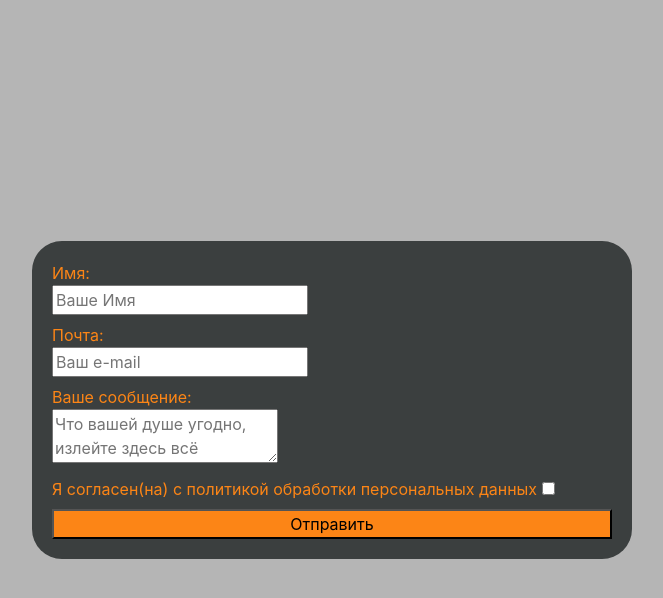
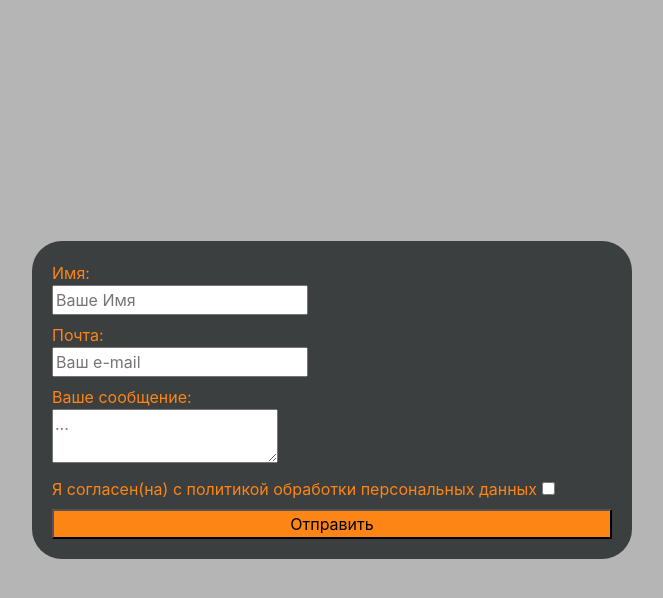
Before and after one commit to Artem1705/web8, a plain HTML site: page index.html in a window 1280 px wide. Both pictures are taken after a click on the button "Показать форму". Shown: the whole page, without its empty margins (308-971 px from the left). Drawn offline with nearby package versions, Linux system fonts and the light colour scheme.

Commit message:
Update index.html

```diff
--- a/index.html
+++ b/index.html
@@ -51,7 +51,7 @@
                 <br />
                 <textarea id="information"
                   name="informations"
-                  placeholder="Что вашей душе угодно, излейте здесь всё"
+                  placeholder="..."
                   required
                 ></textarea>
               </label>
```
